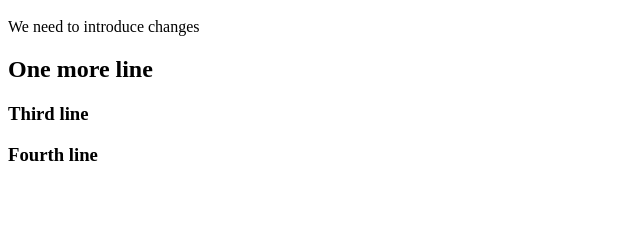
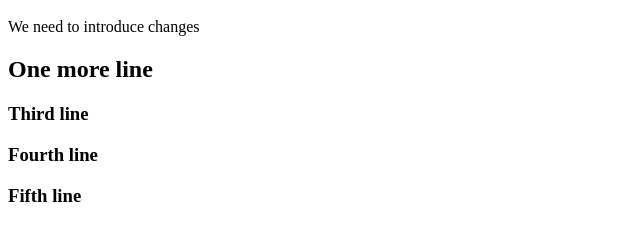
Before and after one commit to mlZPO/GitTest1, a plain HTML site: page index.html in a window 1280 px wide. Shown: the part 48-288 px from the top of the page, without its empty margins (0-640 px from the left). Drawn offline with Linux system fonts and the light colour scheme.

Commit message:
5th commit

```diff
--- a/index.html
+++ b/index.html
@@ -12,4 +12,6 @@
 
 <h3>  Fourth line</h3>
 
+<h3>  Fifth line</h3>
+
 </div>
```
